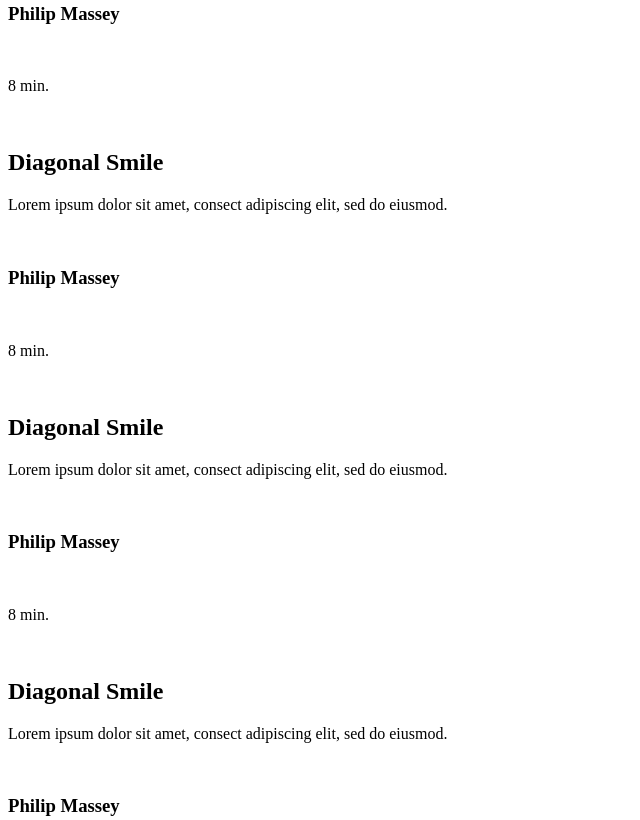
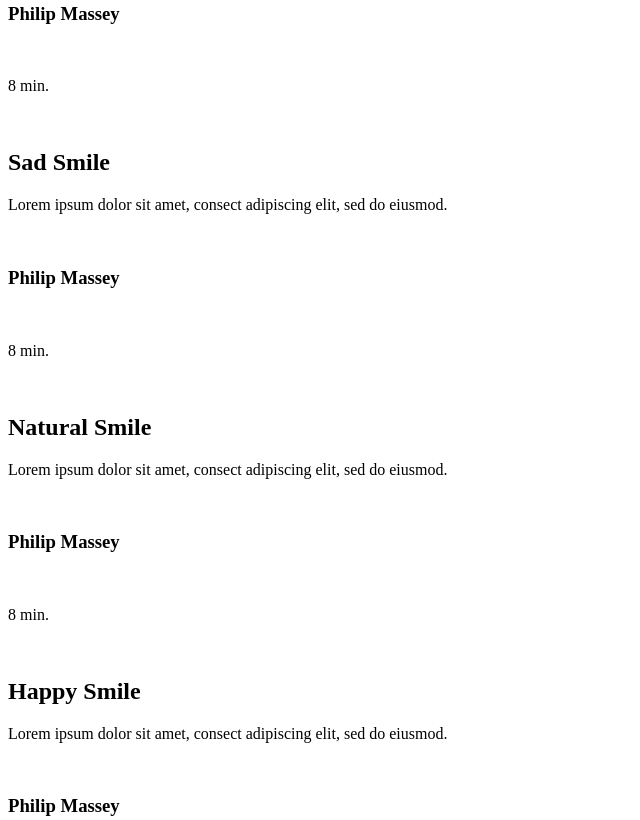
Before and after one commit to alato19/holbertonschool-web-development, a plain HTML site: page html_advanced/index.html in a window 1280 px wide. Shown: the part 1106-1926 px from the top of the page, without its empty margins (0-640 px from the left). Drawn offline with Linux system fonts and the light colour scheme.

Commit message:
added last 2 pictures in the footer

```diff
--- a/html_advanced/index.html
+++ b/html_advanced/index.html
@@ -91,7 +91,7 @@
           <!-- *********** Second Video ********** -->
           <div class="video">
             <img src="">
-            <h2>Diagonal Smile</h2>
+            <h2>Sad Smile</h2>
             <p>Lorem ipsum dolor sit amet, consect adipiscing elit, sed do eiusmod.</p>
             <div class="author-information">
               <img src="">
@@ -112,7 +112,7 @@
           <!-- *********** Third Video ********** -->
           <div class="video">
             <img src="">
-            <h2>Diagonal Smile</h2>
+            <h2>Natural Smile</h2>
             <p>Lorem ipsum dolor sit amet, consect adipiscing elit, sed do eiusmod.</p>
             <div class="author-information">
               <img src="">
@@ -133,7 +133,7 @@
           <!-- *********** Fourth Video ********** -->
           <div class="video">
             <img src="">
-            <h2>Diagonal Smile</h2>
+            <h2>Happy Smile</h2>
             <p>Lorem ipsum dolor sit amet, consect adipiscing elit, sed do eiusmod.</p>
             <div class="author-information">
               <img src="">
@@ -223,6 +223,12 @@
             <a href="">
               <img src="">
             </a>
+            <a href="">
+              <img src="">
+            </a>
+            <a href="">
+              <img src="">
+            </a>
           </div>
         </div>
         <p>©smileschool 2020</p>
```
